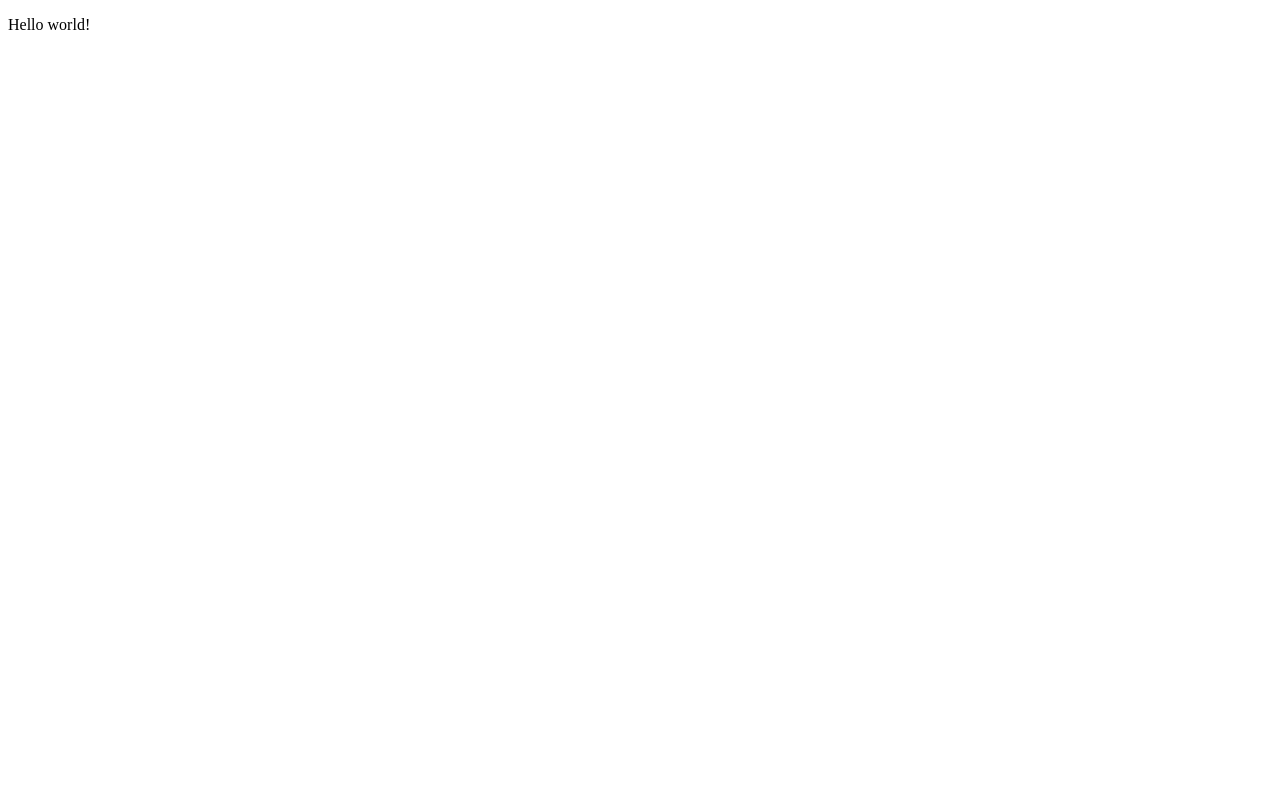
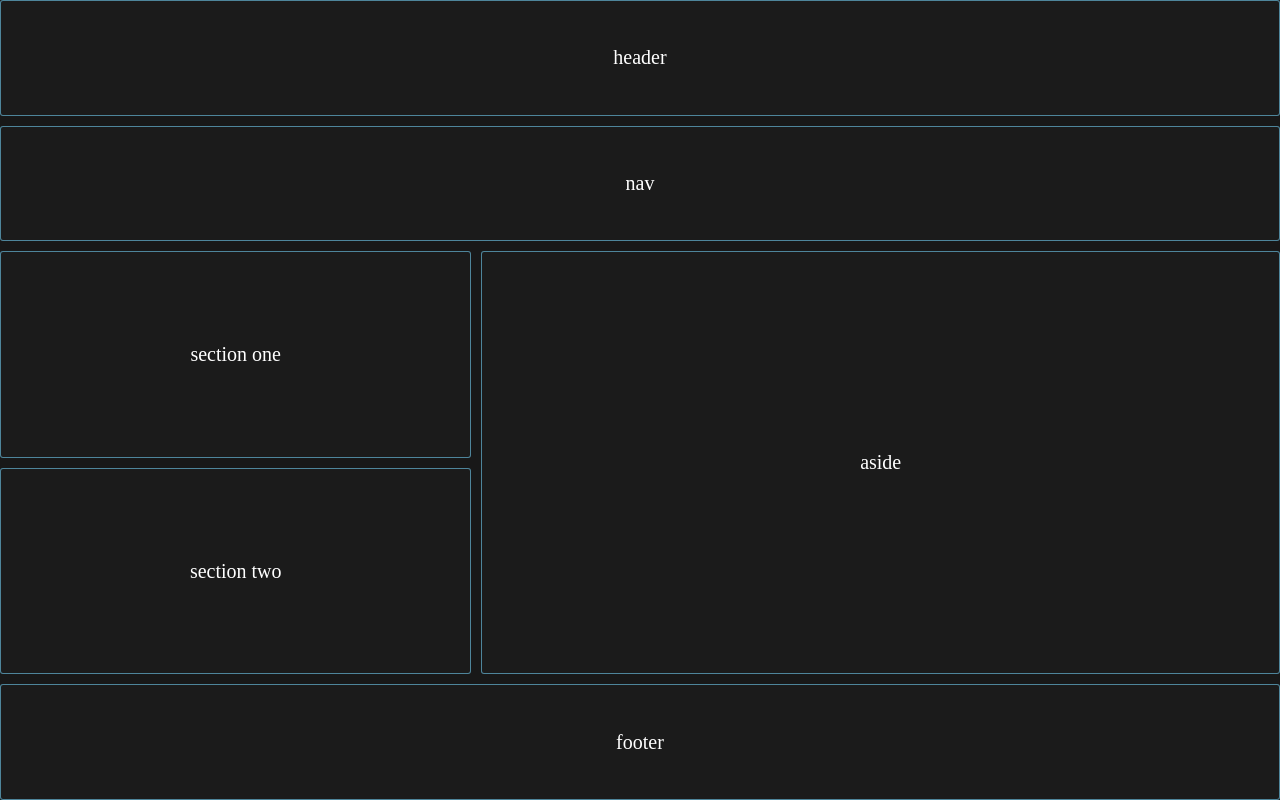
Before and after one commit to Srwprof/construindo-landing-page, a plain HTML site: page index.html in a window 1280 px wide. Drawn offline with Linux system fonts and the light colour scheme.

Commit message:
I already forget about this repository

```diff
--- /dev/null
+++ b/assets/fonts/prompt.css
@@ -0,0 +1,4 @@
+@font-face {
+    font-family:prompt;
+    src: url('./Prompt-Regular.ttf');
+}
--- a/index.html
+++ b/index.html
@@ -4,12 +4,38 @@
         <title>Lifelogic</title>
         <meta charset="utf-8">
         <meta name="viewport" content="width=device-width, initial-scale=1.0">
+        <link rel="stylesheet" href="prompt.css">
         <link rel="stylesheet" href="./style.css">
     </head>
 
     <body>
+        <div id="disp-grid">
 
-        <p>Hello world!</p>
+            <div class="header-grid">
+                <p>header</p>
+            </div>
+
+            <div class="nav-grid">
+                <p>nav</p>
+            </div>
+
+            <div class="section-grid">
+                <p>section one</p>
+            </div>
+
+            <div class="sectiontwo-grid">
+                <p>section two</p>
+            </div>
+
+            <div class="aside-grid">
+                <p>aside</p>
+            </div>
+
+            <div class="footer-grid">
+                <p>footer</p>
+            </div>
+
+        </div>
 
     </body>
 
--- a/style.css
+++ b/style.css
@@ -0,0 +1,50 @@
+*{
+    padding:0;
+    margin:0;
+    box-sizing: border-box;
+    font-family:prompt;
+}
+
+#disp-grid{
+    background:rgb(24, 24, 24);
+    display:grid;
+    gap:10px;
+    height:100vh;
+    color:white;
+    grid-template-columns:3.2fr 0.fr 1fr;
+}
+
+#disp-grid > div{
+    display:flex;
+    justify-content:center;
+    align-items:center;
+    border-radius:3px;
+    font-size:20px;
+    background-color:rgb(27, 27, 27);
+    border:1px solid rgba(119, 216, 255, 0.562);
+}
+
+#disp-grid > div.header-grid{
+    grid-column:1/4;
+}
+#disp-grid > div.nav-grid{
+    grid-column:1/4;
+}
+
+#disp-grid > div.section-grid{
+    grid-column:1/1;
+    grid-row:3/5;
+}
+#disp-grid > div.sectiontwo-grid{
+    grid-column:1/1;
+    grid-row:5/7;
+}
+
+#disp-grid > div.aside-grid{
+    grid-column:2/4;
+    grid-row:3/7
+}
+
+#disp-grid > div.footer-grid{
+    grid-column:1/4;
+}
```
Also changed, not shown: assets/fonts/Prompt-Regular.ttf (added), html-webpage-layout.png (added).
